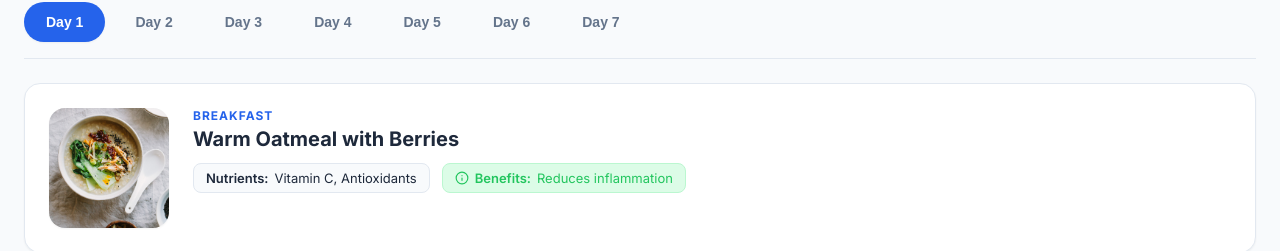
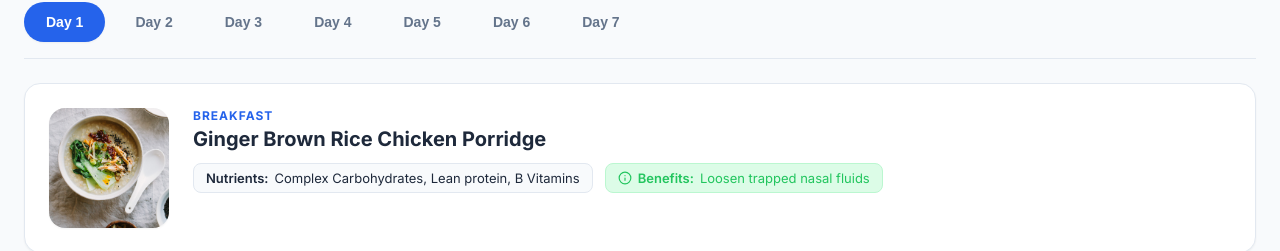
Before and after one commit to Agungprasethia/safe-sinus-care, a React (Vite) app in the folder safe-app/: page / in a window 1280 px wide. Shown: the part 1878-2129 px from the top of the page. Built offline with nearby package versions, Linux system fonts and the light colour scheme; no server answers.

Commit message:
Update Day 1 Breakfast in Food Guide

```diff
--- a/safe-app/src/components/modals/FoodGuideModal.jsx
+++ b/safe-app/src/components/modals/FoodGuideModal.jsx
@@ -4,7 +4,7 @@ import './FoodGuideModal.css';
 
 const MEAL_DATA = {
   1: [
-    { type: 'Breakfast', name: 'Warm Oatmeal with Berries', icon: <Coffee size={24} />, nutrients: 'Vitamin C, Antioxidants', benefits: 'Reduces inflammation' },
+    { type: 'Breakfast', name: 'Ginger Brown Rice Chicken Porridge', icon: <Coffee size={24} />, nutrients: 'Complex Carbohydrates, Lean protein, B Vitamins', benefits: 'Loosen trapped nasal fluids' },
     { type: 'Lunch', name: 'Chicken Soup with Garlic', icon: <Utensils size={24} />, nutrients: 'Protein, Allicin', benefits: 'Thins mucus, antibacterial' },
     { type: 'Dinner', name: 'Grilled Mackarel with Stir-fried Chinese Cabbage.', icon: <Utensils size={24} />, nutrients: 'Omega-3', benefits: 'Reduced inflammation.' }
   ],
```
